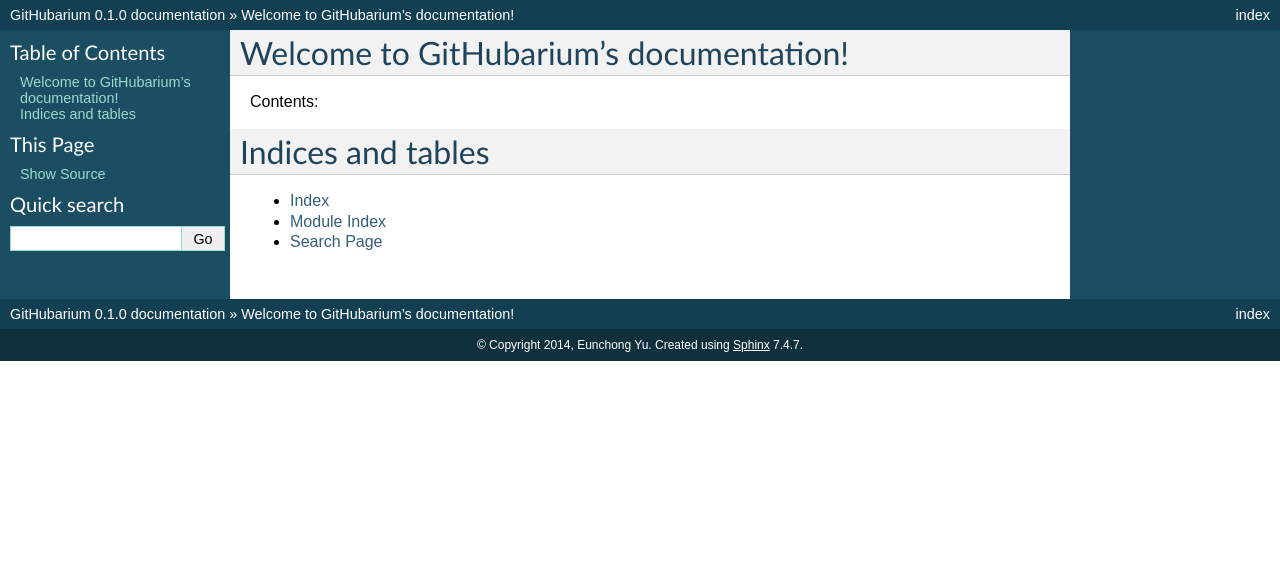
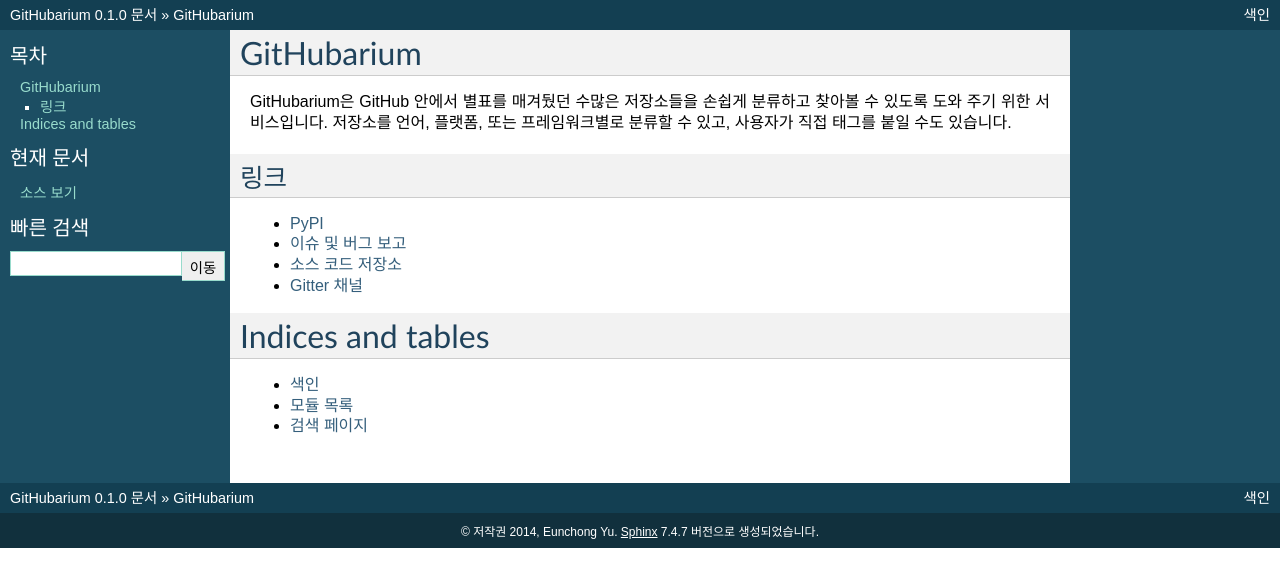
Before and after one commit to flask-kr/githubarium, a Sphinx documentation site: the page built from docs/index.rst, in a window 1280 px wide. Shown: the top 587 px of the page. Built offline with Sphinx 7.4.7, drawn with Linux system fonts in a browser that asks for light colours.

Commit message:
Add links in the readme file and the documentation

```diff
--- a/README.rst
+++ b/README.rst
@@ -10,3 +10,6 @@
 GitHubarium is an organization service for starred repositories in GitHub.
 It helps sorting repositories you starred by language, framework, or several
 custom tags.
+
+* `Documentation (Korean) <http://githubarium.readthedocs.org/ko/latest/>`_
+* `GitHub repository <https://github.com/flask-kr/githubarium>`_
--- a/docs/conf.py
+++ b/docs/conf.py
@@ -62,7 +62,7 @@
 
 # The language for content autogenerated by Sphinx. Refer to documentation
 # for a list of supported languages.
-#language = None
+language = 'ko'
 
 # There are two options for replacing |today|: either, you set today to some
 # non-false value, then it is used:
--- a/docs/index.rst
+++ b/docs/index.rst
@@ -3,14 +3,24 @@
    You can adapt this file completely to your liking, but it should at least
    contain the root `toctree` directive.
 
-Welcome to GitHubarium's documentation!
-=======================================
+GitHubarium
+===========
 
-Contents:
+GitHubarium은 GitHub 안에서 별표를 매겨뒀던 수많은 저장소들을 손쉽게 분류하고 찾아볼 수 있도록 도와 주기 위한 서비스입니다.
+저장소를 언어, 플랫폼, 또는 프레임워크별로 분류할 수 있고, 사용자가 직접 태그를 붙일 수도 있습니다.
+
 
 .. toctree::
    :maxdepth: 2
 
+
+링크
+----
+
+* `PyPI <https://pypi.python.org/pypi/Githubarium>`_
+* `이슈 및 버그 보고 <https://github.com/flask-kr/githubarium/issues>`_
+* `소스 코드 저장소 <https://github.com/flask-kr/githubarium>`_
+* `Gitter 채널 <https://gitter.im/flask-kr/githubarium>`_
 
 
 Indices and tables
```
